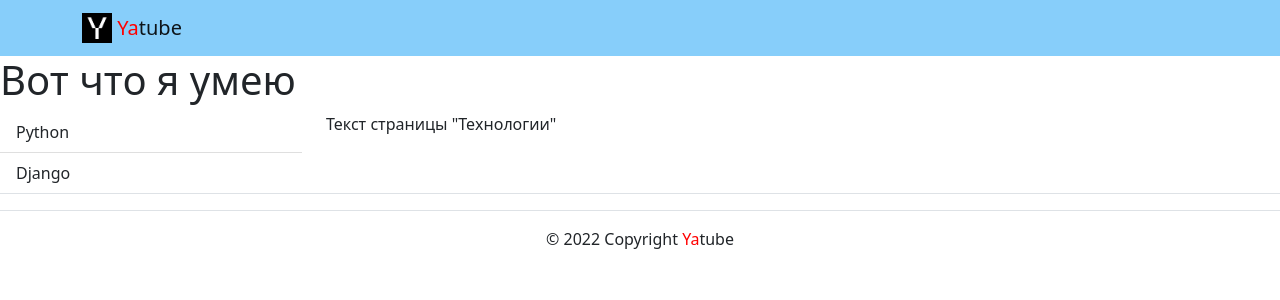
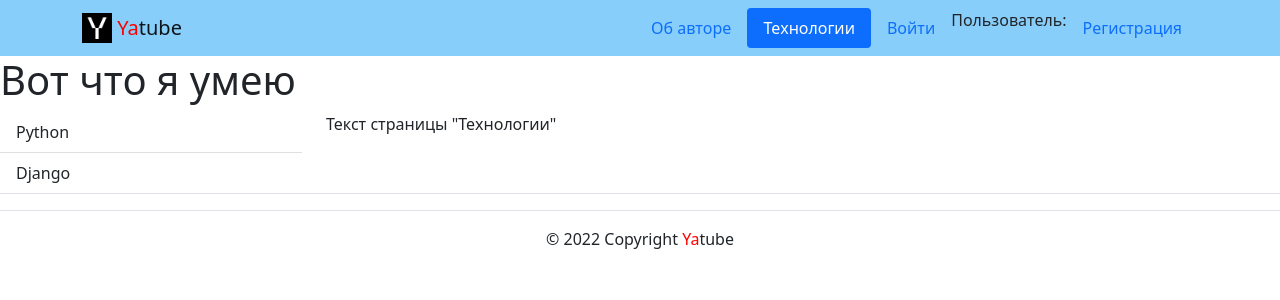
Before and after one commit to Valneuskaya/hw02_community, a Django app: page /about/tech/ in a window 1280 px wide. Shown: the top 300 px of the page. Run offline with Django 3.2, Linux system fonts and the light colour scheme; some libraries are stand-ins or nearby versions.

Commit message:
added navigation

```diff
--- a/yatube/templates/includes/header.html
+++ b/yatube/templates/includes/header.html
@@ -1,12 +1,61 @@
-<!-- Использованы классы бустрапа для создания типовой навигации с логотипом -->
-<!-- В дальнейшем тут будет создано полноценное меню -->
-{% load static %}
+<header>
   <nav class="navbar navbar-light" style="background-color: lightskyblue">
     <div class="container">
-    <a class="navbar-brand" href="/">
+      <a class="navbar-brand" href="{% url 'posts:index' %}">
+        {% load static %}
         <img src="{% static 'img/logo.png' %}" width="30" height="30" class="d-inline-block align-top" alt="">
-        <!-- тег span используется для добавления нужных стилей отдельным участкам текста -->
-        <span style="color:red">Ya</span>tube</a>
+        <span style="color:red">Ya</span>tube
       </a>
+      {# Добавлено в спринте 4#}
+      {% comment %}
+      Меню - список пунктов со стандартными классами Bootsrap.
+      Класс nav-pills нужен для выделения активных пунктов
+      {% endcomment %}
+      <ul class="nav nav-pills">
+      {% with request.resolver_match.view_name as view_name %}
+      <li class="nav-item">
+        <a class="nav-link
+        {% if view_name  == 'about:author' %} active {% endif %}"
+        href="{% url 'about:author' %}"> Об авторе </a>
+      </li>
+      <li class="nav-item">
+        <a class="nav-link
+        {% if view_name  == 'about:tech' %} active {% endif %}"
+        href="{% url 'about:tech' %}"> Технологии </a>
+      </li>
+        <!-- Проверка: авторизован ли пользователь? -->
+        {% if user.is_authenticated %}
+        <li class="nav-item">
+          <a class="nav-link" href="<!--  -->">Новая запись</a>
+        </li>
+        <li class="nav-item">
+          <a class="nav-link
+          {% if view_name  == 'users:password_change_form' %} active {% endif %}"
+          href="{% url 'users:password_change_form' %}"> Изменить пароль </a>
+        </li>
+        <li class="nav-item">
+          <a class="nav-link
+          {% if view_name  == 'users:logout' %} active {% endif %}"
+          href="{% url 'users:logout' %}"> Выйти </a>
+        </li>
+        {% else %}
+        <li class="nav-item">
+          <a class="nav-link
+          {% if view_name  == 'users:login' %} active {% endif %}"
+          href="{% url 'users:login' %}"> Войти </a>
+        </li>
+        <li>
+          Пользователь: {{ user.username }}
+        <li>
+        <li class="nav-item">
+          <a class="nav-link
+          {% if view_name  == 'users:signup' %} active {% endif %}"
+          href="{% url 'users:signup' %}"> Регистрация </a>
+        </li>
+        {% endif %}
+      {% endwith %}
+      </ul>
+      {# Конец добавленого в спринте 4#}
     </div>
   </nav>
+</header>
--- a/yatube/templates/posts/profile.html
+++ b/yatube/templates/posts/profile.html
@@ -6,8 +6,8 @@
       <div class="container py-5">
         <h1>Все посты пользователя {{ user }} </h1>
         <h3>Всего постов: {{ posts.count }} </h3>
+      <article>
           {% for post in page_obj %}
-        <article>
             <ul>
               <li>
                 Автор: {{ post.author.get_full_name }}
@@ -17,7 +17,7 @@
               </li>
             </ul>
             <p>{{ post.text|truncatewords:10 }}</p>
-          <a href="{% url "posts:post_detail" post.group.pk %}">подробная информация </a>
+            <a href="{% url "posts:post_detail" post.pk %}">подробная информация </a>
             <!-- Остальные посты. после последнего нет черты -->
             {% if post.group %}
             <p><a href="{% url 'posts:group_list' slug=post.group.slug %}">все записи группы </a></p>
--- a/yatube/users/urls.py
+++ b/yatube/users/urls.py
@@ -5,24 +5,36 @@
 
 app_name = 'users'
 
-urlpatterns = [
-    path('signup/',
-         views.SignUp.as_view(),
-         name='signup'),
-    path('login/',
-         LoginView.as_view(template_name='users/login.html'),
-         name='login'
-         ),
-    path('logout/',
-         LogoutView.as_view(template_name='users/logged_out.html'),
-         name='logout',
-         ),
-    path('password_reset_form/', PasswordResetView.as_view(
-         template_name='users/password_reset_form.html'),
-         name='password_reset_form',
-         ),
-    path('password_reset_done/', PasswordResetView.as_view(
-         template_name='users/password_reset_done.html'),
-         name='password_reset_done',
-         )
-]
+urlpatterns = [path('signup/',
+               views.SignUp.as_view(),
+               name='signup'),
+               path('login/',
+               LoginView.as_view(template_name='users/login.html'),
+               name='login'),
+               path('logout/',
+               LogoutView.as_view(template_name='users/logged_out.html'),
+               name='logout'),
+               path('password_change_done/',
+               PasswordResetView.as_view(
+                    template_name='users/password_change_done.html'),
+               name='password_change_done',),
+               path('password_change_form/',
+               PasswordResetView.as_view(
+                    template_name='users/password_change_form.html'),
+               name='password_change_form',),
+               path('password_change_complete/',
+               PasswordResetView.as_view(
+                    template_name='users/password_change_complete.html'),
+               name='password_change_complete'),
+               path('password_change_confirm/',
+               PasswordResetView.as_view(
+                    template_name='users/password_change_confirm.html'),
+               name='password_change_confirm',),
+               path('password_reset_done/',
+               PasswordResetView.as_view(
+                    template_name='users/password_reset_done.html'),
+               name='password_reset_done',),
+               path('password_reset_form/',
+               PasswordResetView.as_view(
+                    template_name='users/password_reset_form.html'),
+               name='password_reset_form',), ]
--- a/yatube/yatube/urls.py
+++ b/yatube/yatube/urls.py
@@ -22,6 +22,6 @@
     path('', include('posts.urls', namespace='posts')),
     path('about/', include('about.urls', namespace='about')),
     path('admin/', admin.site.urls),
+    path('auth/', include('users.urls', namespace='users')),
     path('auth/', include('django.contrib.auth.urls')),
-    path('auth/', include('users.urls', namespace='users')),
 ]
```
Also changed, not shown: yatube/posts/views.py (+7 -10 lines). Lines whose indentation alone changed are shown as unchanged.
